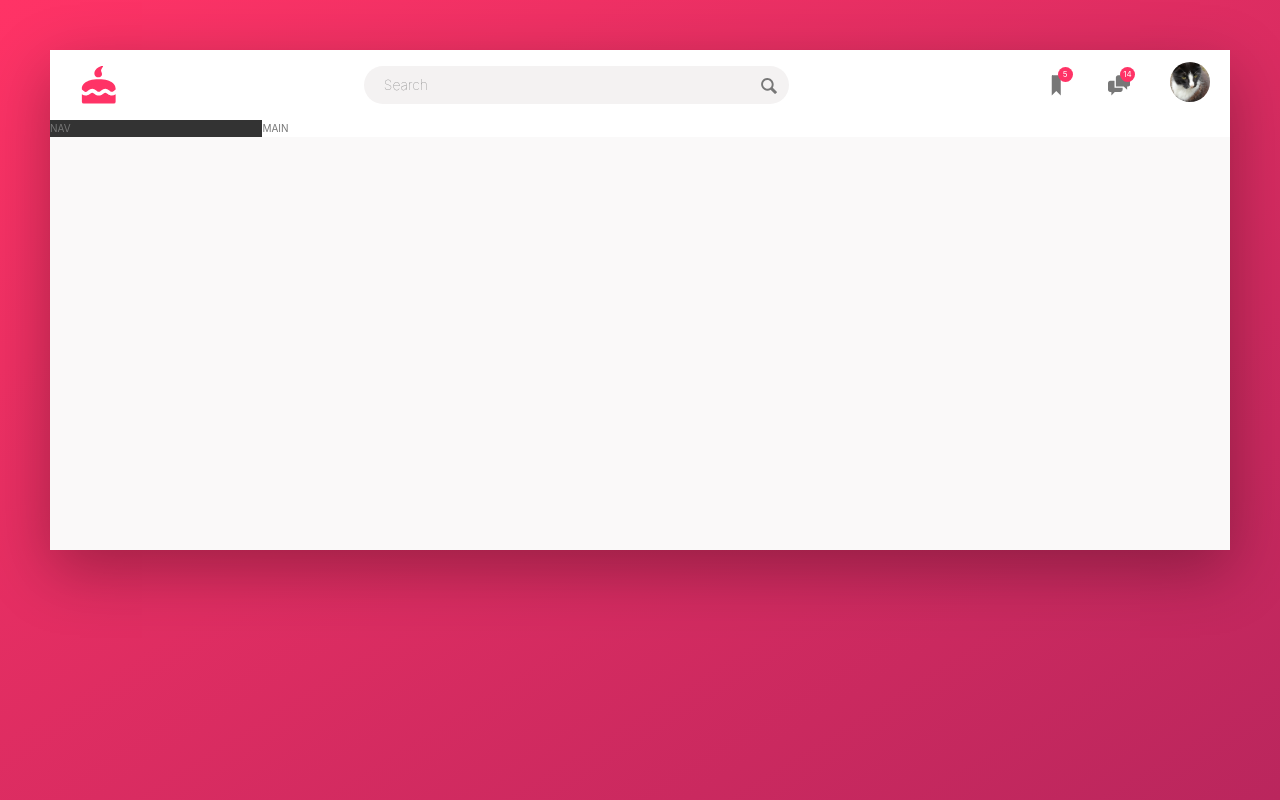
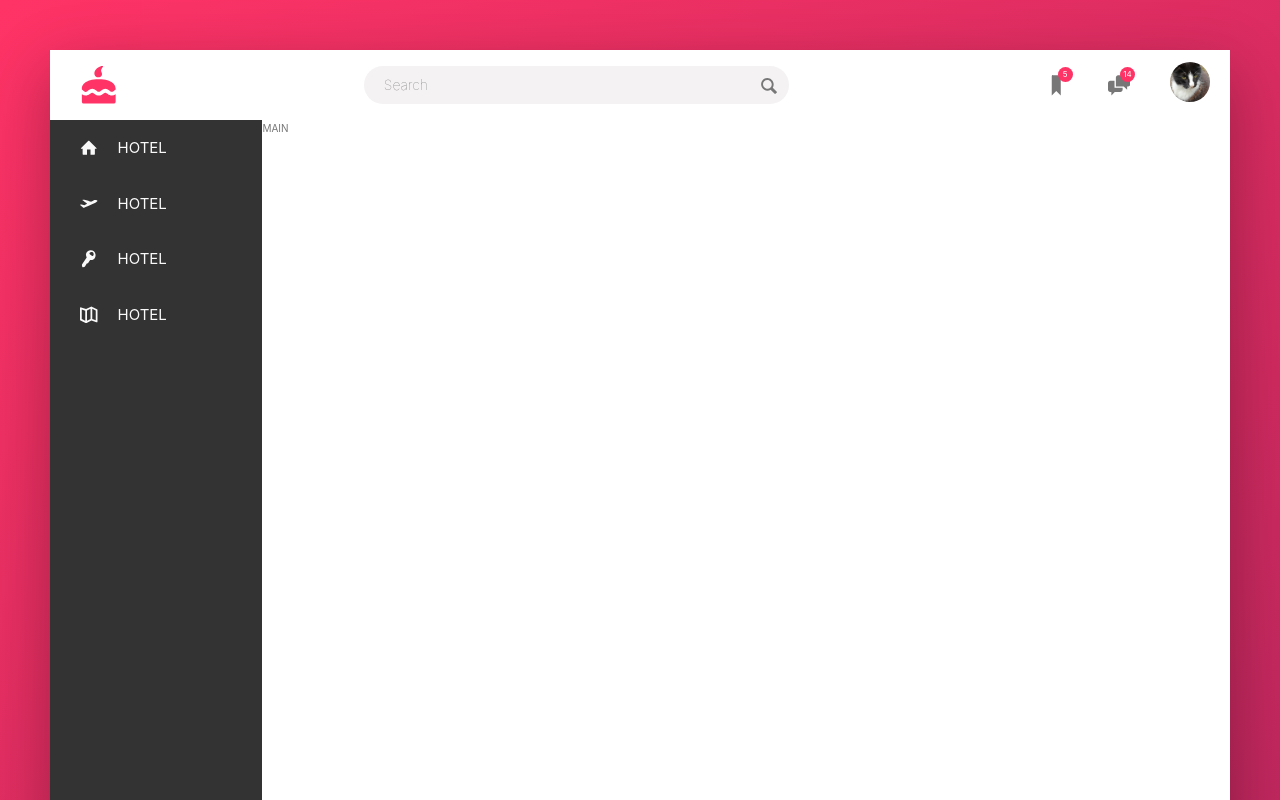
Before and after one commit to thenderson55/goldfinch-with-jest, a Next.js app: page /hotel in a window 1280 px wide. Shown: the top 800 px of the page. Built offline with nearby package versions, Linux system fonts and the light colour scheme.

Commit message:
side nav

```diff
--- a/pages/hotel/index.module.scss
+++ b/pages/hotel/index.module.scss
@@ -23,6 +23,19 @@
   flex-direction: column;
 }
 
+.content {
+  display: flex;
+}
+
+.hotelView {
+  height: 80rem;
+  background-color: var(--color-white);
+  flex: 1;
+}
+
+//////////////////////
+// HEADER
+
 .header {
   font-size: 1.4rem;
   height: 7rem;
@@ -37,20 +50,6 @@
     width: 3.75rem;
     fill: var(--color-primary-light);
   }
-}
-
-.content {
-  display: flex;
-}
-
-.sidebar {
-  background-color: var(--color-grey-dark-1);
-  flex: 00 18%;
-}
-
-.hotelView {
-  background-color: var(--color-white);
-  flex: 1;
 }
 
 .search {
@@ -143,3 +142,48 @@
     }
   }
 }
+
+//////////////////////
+// SIDE NAVIGATION
+
+.sideBar {
+  background-color: var(--color-grey-dark-1);
+  flex: 00 18%;
+  display: flex;
+  flex-direction: column;
+  justify-content: space-between;
+}
+
+.sideNav {
+  padding-left: 0;
+  list-style: none;
+  &Item {
+    font-size: 1.5rem;
+    color: var(--color-grey-light-1);
+  }
+  &Link {
+    display: block;
+    text-decoration: none;
+    display: flex;
+    align-items: center;
+    color: var(--color-grey-light-1);
+    padding: 1.5rem 3rem;
+    &:hover {
+      color: var(--color-grey-dark-2);
+    }
+  }
+  &Icon {
+    font-size: 1.75rem;
+    fill: currentColor;
+  }
+  &Text {
+    margin-left: 2rem;
+  }
+}
+
+.legal {
+  font-size: 1.2rem;
+  text-align: center;
+  padding: 2.5rem;
+  color: var(--color-grey-light-1);
+}
--- a/pages/hotel/index.tsx
+++ b/pages/hotel/index.tsx
@@ -7,13 +7,21 @@ import SvgCake from "../../svgs/SvgCake";
 import seamus from "../../public/seamus.jpg";
 import SvgBookmark from "../../svgs/SvgBookmark";
 import SvgChat from "../../svgs/SvgChat";
+import SvgHome from "../../svgs/SvgHome";
+import SvgAircraftTakeOff from "../../svgs/SvgAircraftTakeOff";
+import SvgKey from "../../svgs/SvgKey";
+import SvgMap from "../../svgs/SvgMap";
 
 function Hotel() {
   return (
     <div className={styles.wrapper}>
       <div className={styles.container}>
         <header className={styles.header}>
-          <SvgCake className={styles.headerIcon} />
+          <Link href="/">
+            <a>
+              <SvgCake className={styles.headerIcon} />
+            </a>
+          </Link>
 
           {/* <Image src={seamus} alt="seamus" className={styles.headerLogo} /> */}
           <form action="" className={styles.search}>
@@ -51,7 +59,45 @@ function Hotel() {
           </nav>
         </header>
         <div className={styles.content}>
-          <nav className={styles.sidebar}>NAV</nav>
+          <nav className={styles.sideBar}>
+            <ul className={styles.sideNav}>
+              <li className={styles.sideNavItem}>
+                <Link href="/">
+                  <a className={styles.sideNavLink}>
+                    <SvgHome className={styles.sideNavIcon} />
+                    <span className={styles.sideNavText}>HOTEL</span>
+                  </a>
+                </Link>
+              </li>
+              <li className={styles.sideNavItem}>
+                <Link href="/">
+                  <a className={styles.sideNavLink}>
+                    <SvgAircraftTakeOff className={styles.sideNavIcon} />
+                    <span className={styles.sideNavText}>HOTEL</span>
+                  </a>
+                </Link>
+              </li>
+              <li className={styles.sideNavItem}>
+                <Link href="/">
+                  <a className={styles.sideNavLink}>
+                    <SvgKey className={styles.sideNavIcon} />
+                    <span className={styles.sideNavText}>HOTEL</span>
+                  </a>
+                </Link>
+              </li>
+              <li className={styles.sideNavItem}>
+                <Link href="/">
+                  <a className={styles.sideNavLink}>
+                    <SvgMap className={styles.sideNavIcon} />
+                    <span className={styles.sideNavText}>HOTEL</span>
+                  </a>
+                </Link>
+              </li>
+            </ul>
+            <div className={styles.legal}>
+              &copy; 2022 by Kathy Collins. All rights reserved.
+            </div>
+          </nav>
           <main className={styles.hotelView}>MAIN</main>
           {/* CONTENT
           <h1 className={styles.main}>HOTEL</h1>
```
